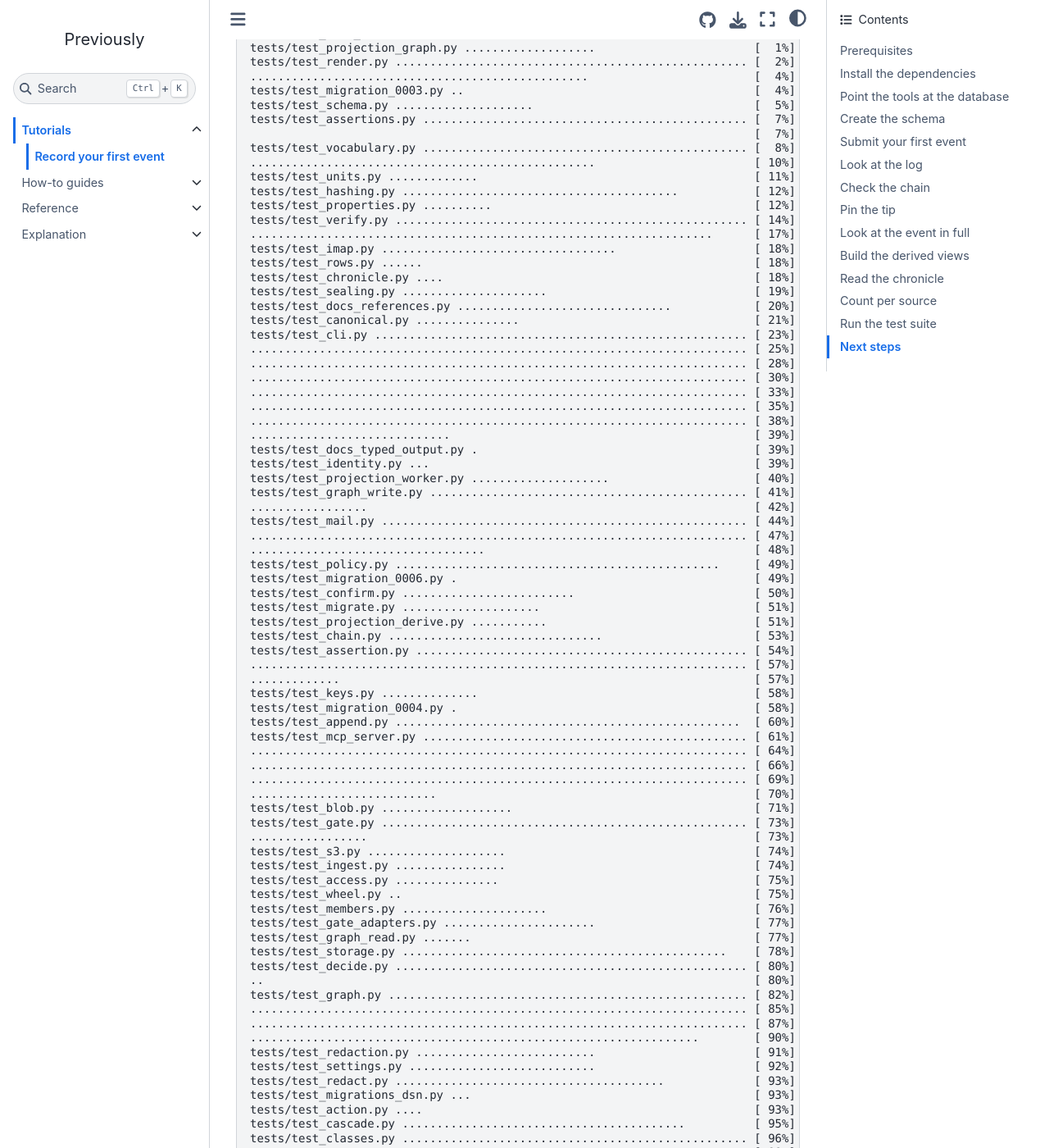
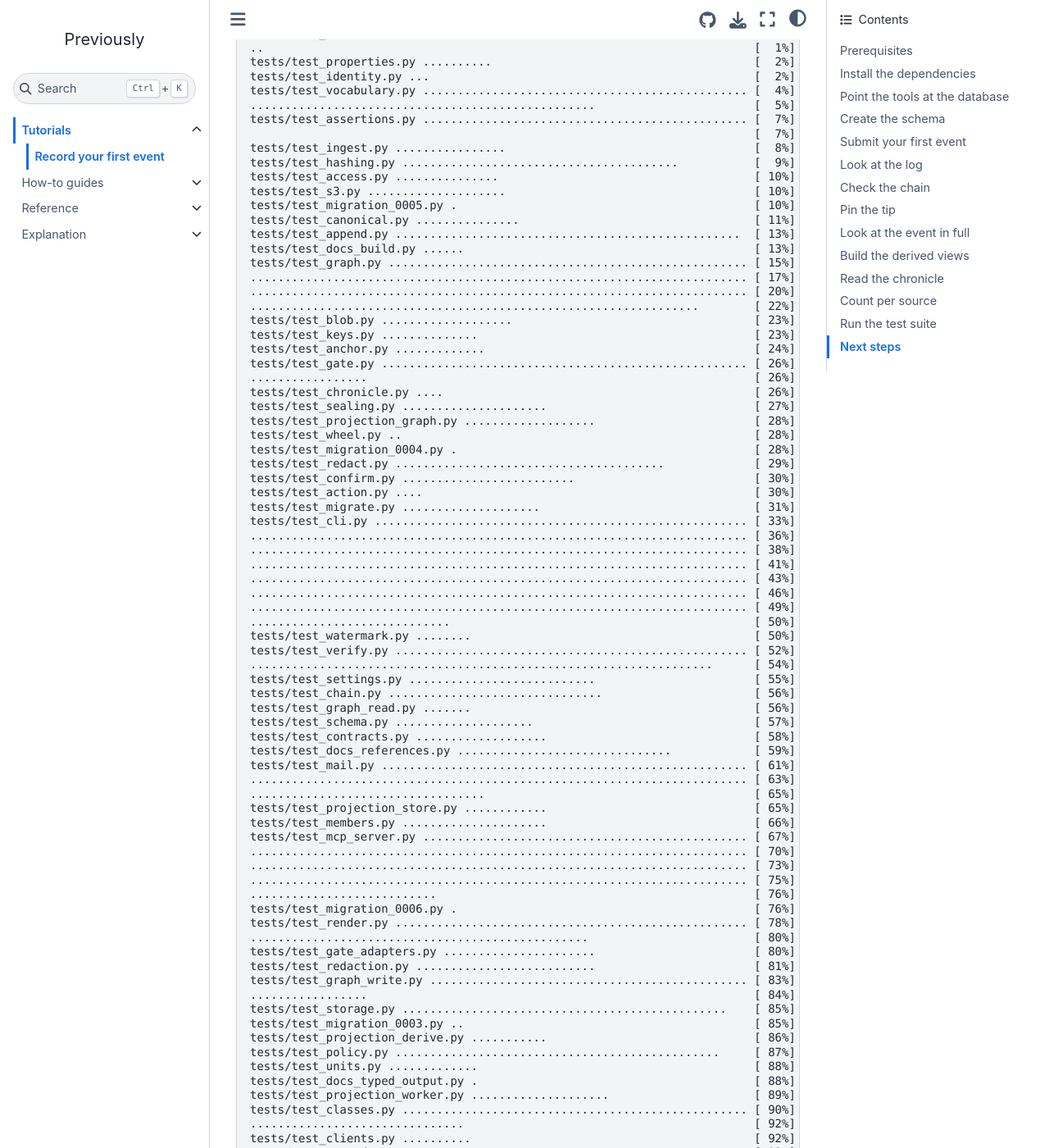
Before and after one commit to jensens/previously, a Sphinx documentation site: the page built from docs/tutorials/record-your-first-event.md, in a window 1280 px wide and 1400 px high, scrolled down 5218 px. Shown: the whole window at 82% size. Built offline with Sphinx 7.4.7 and the Sphinx Book theme 1.1.4, drawn with Linux system fonts in a browser that asks for light colours; pages that are not in the unit, such as notebooks, are missing from menus; some of the changed text lies outside the part shown.

Commit message:
tutorial: retype the test run, 2804 passed
Assisted-By: Claude Sonnet 5.5 <noreply@anthropic.com>

````diff
--- a/docs/tutorials/record-your-first-event.md
+++ b/docs/tutorials/record-your-first-event.md
@@ -196,100 +196,100 @@ It raises its own PostgreSQL container, a RustFS container as the S3 server for
 $ uv run pytest
 ============================= test session starts ==============================
 platform linux -- Python 3.14.8, pytest-9.1.1, pluggy-1.6.0
-Using --randomly-seed=1139665554
+Using --randomly-seed=42747105
 
 configfile: pyproject.toml
 testpaths: tests
 plugins: hypothesis-6.168.3, cov-7.1.0, randomly-5.0.0, platformdirs-4.12.2, anyio-4.15.1
 collected 2804 items
 
-tests/test_watermark.py ........                                         [  0%]
-tests/test_docs_build.py ......                                          [  0%]
-tests/test_projection_graph.py ...................                       [  1%]
-tests/test_render.py ................................................... [  2%]
-.................................................                        [  4%]
-tests/test_migration_0003.py ..                                          [  4%]
-tests/test_schema.py ....................                                [  5%]
+tests/test_migrations_dsn.py ...                                         [  0%]
+tests/test_decide.py ................................................... [  1%]
+..                                                                       [  1%]
+tests/test_properties.py ..........                                      [  2%]
+tests/test_identity.py ...                                               [  2%]
+tests/test_vocabulary.py ............................................... [  4%]
+..................................................                       [  5%]
 tests/test_assertions.py ............................................... [  7%]
                                                                          [  7%]
-tests/test_vocabulary.py ............................................... [  8%]
-..................................................                       [ 10%]
-tests/test_units.py .............                                        [ 11%]
-tests/test_hashing.py ........................................           [ 12%]
-tests/test_properties.py ..........                                      [ 12%]
-tests/test_verify.py ................................................... [ 14%]
-...................................................................      [ 17%]
-tests/test_imap.py ..................................                    [ 18%]
-tests/test_rows.py ......                                                [ 18%]
-tests/test_chronicle.py ....                                             [ 18%]
-tests/test_sealing.py .....................                              [ 19%]
-tests/test_docs_references.py ...............................            [ 20%]
-tests/test_canonical.py ...............                                  [ 21%]
-tests/test_cli.py ...................................................... [ 23%]
-........................................................................ [ 25%]
-........................................................................ [ 28%]
-........................................................................ [ 30%]
-........................................................................ [ 33%]
-........................................................................ [ 35%]
+tests/test_ingest.py ................                                    [  8%]
+tests/test_hashing.py ........................................           [  9%]
+tests/test_access.py ...............                                     [ 10%]
+tests/test_s3.py ....................                                    [ 10%]
+tests/test_migration_0005.py .                                           [ 10%]
+tests/test_canonical.py ...............                                  [ 11%]
+tests/test_append.py ..................................................  [ 13%]
+tests/test_docs_build.py ......                                          [ 13%]
+tests/test_graph.py .................................................... [ 15%]
+........................................................................ [ 17%]
+........................................................................ [ 20%]
+.................................................................        [ 22%]
+tests/test_blob.py ...................                                   [ 23%]
+tests/test_keys.py ..............                                        [ 23%]
+tests/test_anchor.py .............                                       [ 24%]
+tests/test_gate.py ..................................................... [ 26%]
+.................                                                        [ 26%]
+tests/test_chronicle.py ....                                             [ 26%]
+tests/test_sealing.py .....................                              [ 27%]
+tests/test_projection_graph.py ...................                       [ 28%]
+tests/test_wheel.py ..                                                   [ 28%]
+tests/test_migration_0004.py .                                           [ 28%]
+tests/test_redact.py .......................................             [ 29%]
+tests/test_confirm.py .........................                          [ 30%]
+tests/test_action.py ....                                                [ 30%]
+tests/test_migrate.py ....................                               [ 31%]
+tests/test_cli.py ...................................................... [ 33%]
+........................................................................ [ 36%]
 ........................................................................ [ 38%]
-.............................                                            [ 39%]
-tests/test_docs_typed_output.py .                                        [ 39%]
-tests/test_identity.py ...                                               [ 39%]
-tests/test_projection_worker.py ....................                     [ 40%]
-tests/test_graph_write.py .............................................. [ 41%]
-.................                                                        [ 42%]
-tests/test_mail.py ..................................................... [ 44%]
-........................................................................ [ 47%]
-..................................                                       [ 48%]
-tests/test_policy.py ...............................................     [ 49%]
-tests/test_migration_0006.py .                                           [ 49%]
-tests/test_confirm.py .........................                          [ 50%]
-tests/test_migrate.py ....................                               [ 51%]
-tests/test_projection_derive.py ...........                              [ 51%]
-tests/test_chain.py ...............................                      [ 53%]
-tests/test_assertion.py ................................................ [ 54%]
-........................................................................ [ 57%]
-.............                                                            [ 57%]
-tests/test_keys.py ..............                                        [ 58%]
-tests/test_migration_0004.py .                                           [ 58%]
-tests/test_append.py ..................................................  [ 60%]
-tests/test_mcp_server.py ............................................... [ 61%]
-........................................................................ [ 64%]
-........................................................................ [ 66%]
-........................................................................ [ 69%]
-...........................                                              [ 70%]
-tests/test_blob.py ...................                                   [ 71%]
-tests/test_gate.py ..................................................... [ 73%]
-.................                                                        [ 73%]
-tests/test_s3.py ....................                                    [ 74%]
-tests/test_ingest.py ................                                    [ 74%]
-tests/test_access.py ...............                                     [ 75%]
-tests/test_wheel.py ..                                                   [ 75%]
-tests/test_members.py .....................                              [ 76%]
-tests/test_gate_adapters.py ......................                       [ 77%]
-tests/test_graph_read.py .......                                         [ 77%]
-tests/test_storage.py ...............................................    [ 78%]
-tests/test_decide.py ................................................... [ 80%]
-..                                                                       [ 80%]
-tests/test_graph.py .................................................... [ 82%]
-........................................................................ [ 85%]
-........................................................................ [ 87%]
-.................................................................        [ 90%]
-tests/test_redaction.py ..........................                       [ 91%]
-tests/test_settings.py ...........................                       [ 92%]
-tests/test_redact.py .......................................             [ 93%]
-tests/test_migrations_dsn.py ...                                         [ 93%]
-tests/test_action.py ....                                                [ 93%]
-tests/test_cascade.py .........................................          [ 95%]
-tests/test_classes.py .................................................. [ 96%]
-...............................                                          [ 98%]
-tests/test_clients.py ..........                                         [ 98%]
-tests/test_contracts.py ...................                              [ 99%]
-tests/test_migration_0005.py .                                           [ 99%]
-tests/test_projection_store.py ............                              [ 99%]
-tests/test_anchor.py .............                                       [100%]
+........................................................................ [ 41%]
+........................................................................ [ 43%]
+........................................................................ [ 46%]
+........................................................................ [ 49%]
+.............................                                            [ 50%]
+tests/test_watermark.py ........                                         [ 50%]
+tests/test_verify.py ................................................... [ 52%]
+...................................................................      [ 54%]
+tests/test_settings.py ...........................                       [ 55%]
+tests/test_chain.py ...............................                      [ 56%]
+tests/test_graph_read.py .......                                         [ 56%]
+tests/test_schema.py ....................                                [ 57%]
+tests/test_contracts.py ...................                              [ 58%]
+tests/test_docs_references.py ...............................            [ 59%]
+tests/test_mail.py ..................................................... [ 61%]
+........................................................................ [ 63%]
+..................................                                       [ 65%]
+tests/test_projection_store.py ............                              [ 65%]
+tests/test_members.py .....................                              [ 66%]
+tests/test_mcp_server.py ............................................... [ 67%]
+........................................................................ [ 70%]
+........................................................................ [ 73%]
+........................................................................ [ 75%]
+...........................                                              [ 76%]
+tests/test_migration_0006.py .                                           [ 76%]
+tests/test_render.py ................................................... [ 78%]
+.................................................                        [ 80%]
+tests/test_gate_adapters.py ......................                       [ 80%]
+tests/test_redaction.py ..........................                       [ 81%]
+tests/test_graph_write.py .............................................. [ 83%]
+.................                                                        [ 84%]
+tests/test_storage.py ...............................................    [ 85%]
+tests/test_migration_0003.py ..                                          [ 85%]
+tests/test_projection_derive.py ...........                              [ 86%]
+tests/test_policy.py ...............................................     [ 87%]
+tests/test_units.py .............                                        [ 88%]
+tests/test_docs_typed_output.py .                                        [ 88%]
+tests/test_projection_worker.py ....................                     [ 89%]
+tests/test_classes.py .................................................. [ 90%]
+...............................                                          [ 92%]
+tests/test_clients.py ..........                                         [ 92%]
+tests/test_cascade.py .........................................          [ 93%]
+tests/test_assertion.py ................................................ [ 95%]
+........................................................................ [ 98%]
+.............                                                            [ 98%]
+tests/test_rows.py ......                                                [ 98%]
+tests/test_imap.py ..................................                    [100%]
 
-======================= 2804 passed in 344.98s (0:05:44) =======================
+======================= 2804 passed in 345.66s (0:05:45) =======================
 ```
 
 `pytest-randomly` reshuffles the file order on every run and prints its seed, so a hidden dependency between two tests surfaces instead of staying hidden.
````
